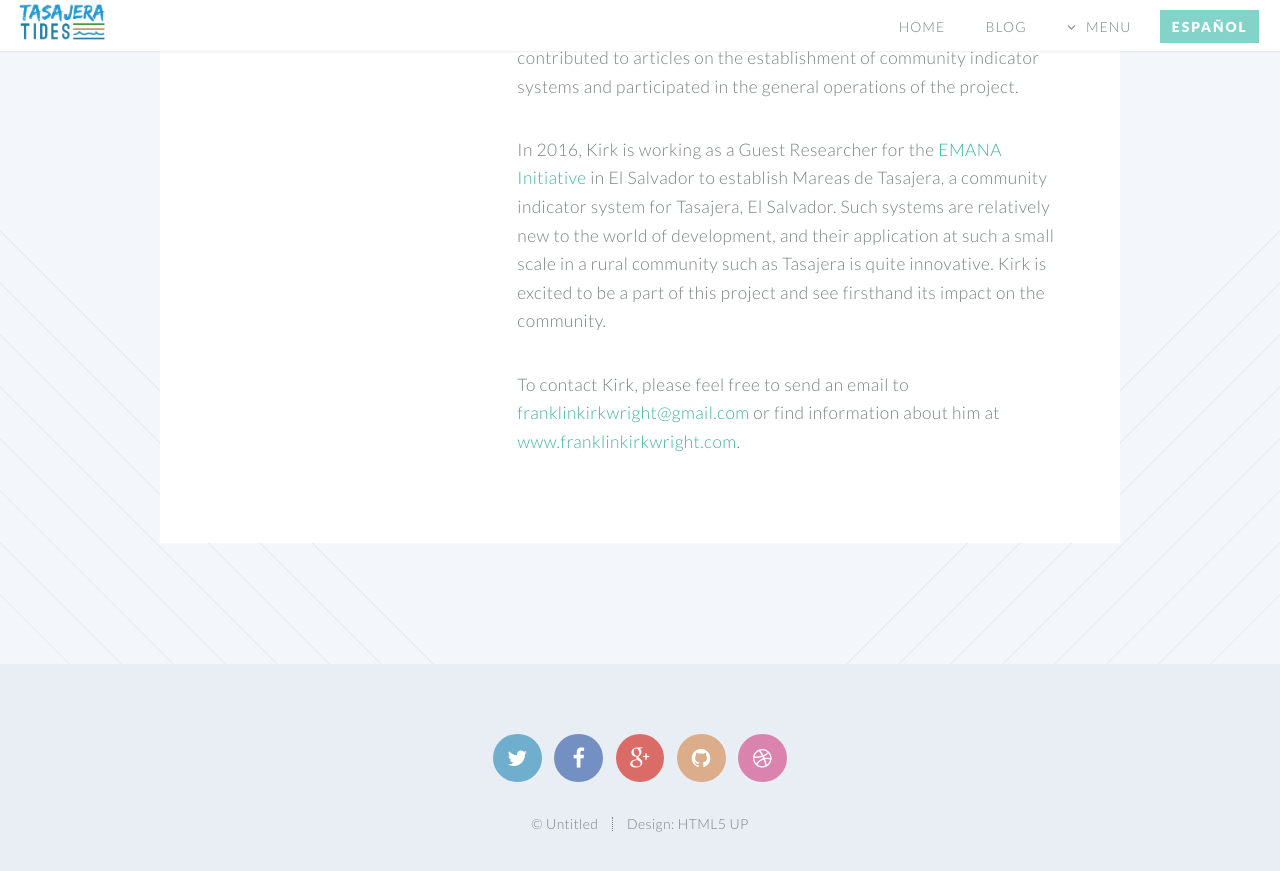
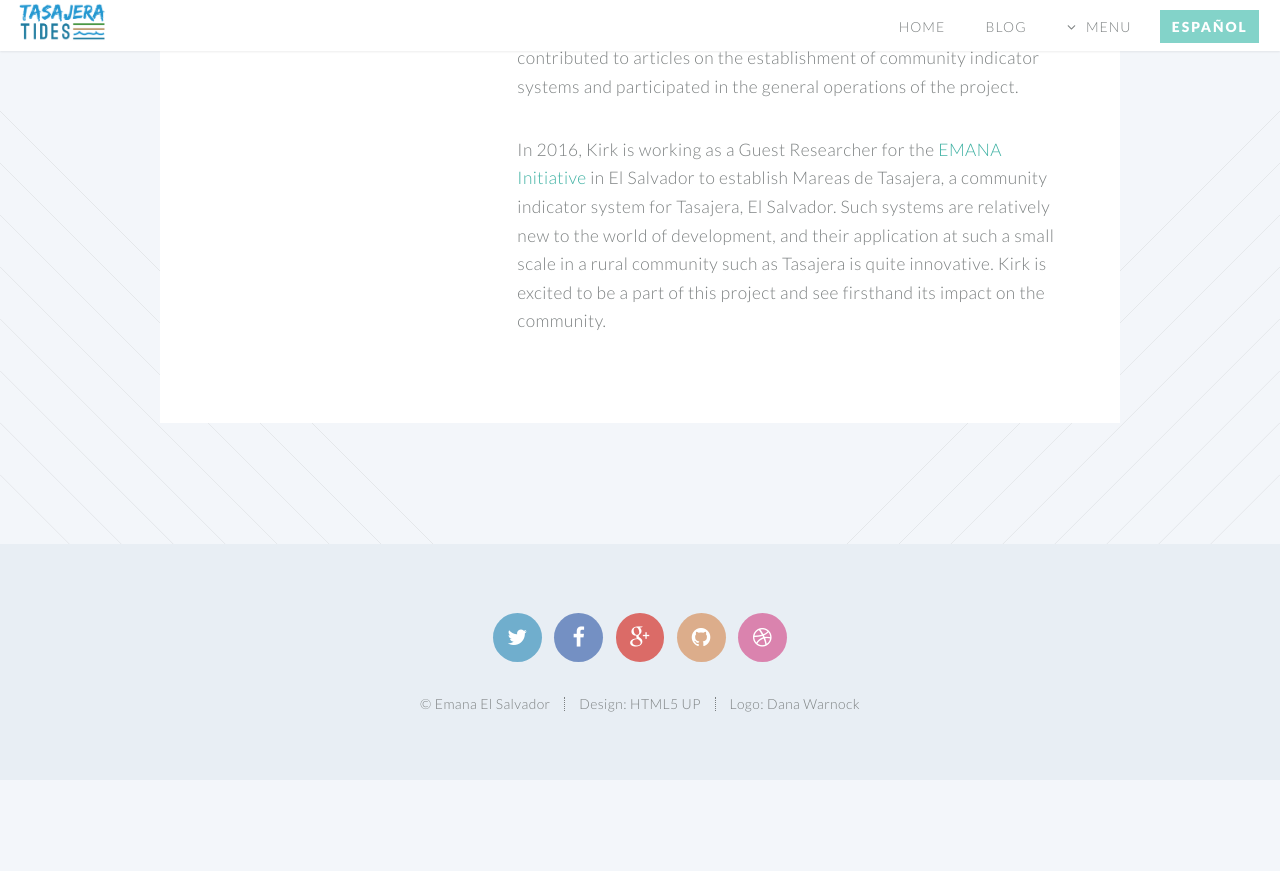
Before and after one commit to danteo90/danteo90.github.io, a Jekyll site: the page who-are-we.html, which Jekyll copies as it is, in a window 1280 px wide and 900 px high, scrolled down 1573 px. Shown: the top 871 px of the window. Built offline with Jekyll 4.4.1, drawn with Linux system fonts in a browser that asks for light colours; after the commit the page ends 2353 px from its top, so only the background shows below that; part of the change alters nothing that is shown.

Commit message:
Update who-are-we.html

```diff
--- a/who-are-we.html
+++ b/who-are-we.html
@@ -49,24 +49,34 @@
 									<a href="/indicators-en.html">Indicators</a>
 									<ul>
 										<li class="submenu">
-											<a href="#">Economy</a>
+											<a href="/economy.html">Economy</a>
 											<ul>
-												<li><a href="#">Fish Catch</a></li>
-												<li><a href="#">Diversification</a></li>
+												<li><a href="/fish-catch.html">Fish Catch</a></li>
+												<li><a href="/diversification.html">Diversification</a></li>
+												<li><a href="/price-of-gas.html">Price of Gas</a></li>
+												<li><a href="/food-prices.html">Food Prices</a></li>
+												<li><a href="/tourism.html">Tourism</a></li>
 											</ul>
 										</li>
 										<li class="submenu">
-											<a href="#">Society</a>
+											<a href="/society.html">Society</a>
 											<ul>
-												<li><a href="#">School Enrollment</a></li>
-												<li><a href="#">Dropout Rates</a></li>
+												<li><a href="/education.html">Education</a></li>
+												<li><a href="/security.html">Security</a></li>
+												<li><a href="/governance.html">Governance</a></li>
+												<li><a href="/land-propriety.html">Land Propriety</a></li>
+												<li><a href="/health.html">Health</a></li>
+												<li><a href="/migration.html">Migration</a></li>
 											</ul>
 										</li>
 										<li class="submenu">
-											<a href="#">Environment</a>
+											<a href="/environment.html">Environment</a>
 											<ul>
-												<li><a href="#">Climate</a></li>
-												<li><a href="#">Turtle Sanctuary</a></li>
+												<li><a href="/turtle-sanctuary.html">Turtle Sanctuary</a></li>
+												<li><a href="/water.html">Water</a></li>
+												<li><a href="/waste.html">Waste</a></li>
+												<li><a href="/extreme-weather.html">Extreme Weather</a></li>
+												<li><a href="/erosion.html">Erosion</a></li>
 											</ul>
 										</li>
 									</ul>
@@ -142,7 +152,6 @@
 											<p>Originally from Winnipeg, Canada, Franklin Kirk Wright was selected as a Loran Scholar in 2014 and is currently pursuing an Honours Bachelor of Arts in Economics with minors in Computer Science and International Development Studies at McGill University in Montreal, Canada. His primary area of academic interest is the effect of increased access to information capital on development, with a focus on community-level development.</p>
 											<p>In the summer of 2015, Kirk worked as an intern at the International Institute for Sustainable Development at their head office in Winnipeg. The bulk of his work was focused on a community indicator system called “Peg”. While with IISD, Kirk composed a full project review, contributed to articles on the establishment of community indicator systems and participated in the general operations of the project.</p>
 											<p>In 2016, Kirk is working as a Guest Researcher for the <a href="http://emanaelsalvador.org/" target="_blank">EMANA Initiative</a> in El Salvador to establish Mareas de Tasajera, a community indicator system for Tasajera, El Salvador. Such systems are relatively new to the world of development, and their application at such a small scale in a rural community such as Tasajera is quite innovative. Kirk is excited to be a part of this project and see firsthand its impact on the community.</p>
-											<p>To contact Kirk, please feel free to send an email to <a href="mailto:franklinkirkwright@gmail.com" target="_blank">franklinkirkwright@gmail.com</a> or find information about him at <a href="http://www.franklinkirkwright.com/" target="_blank">www.franklinkirkwright.com</a>.</p>
 										</section>
 									</div>
 
@@ -163,7 +172,7 @@
 				</ul>
 
 				<ul class="copyright">
-					<li>&copy; Untitled</li><li>Design: <a href="http://html5up.net">HTML5 UP</a></li>
+					<li>&copy; Emana El Salvador</li><li>Design: <a href="http://html5up.net">HTML5 UP</a></li><li>Logo: Dana Warnock</li>
 				</ul>
 
 			</footer>
```
